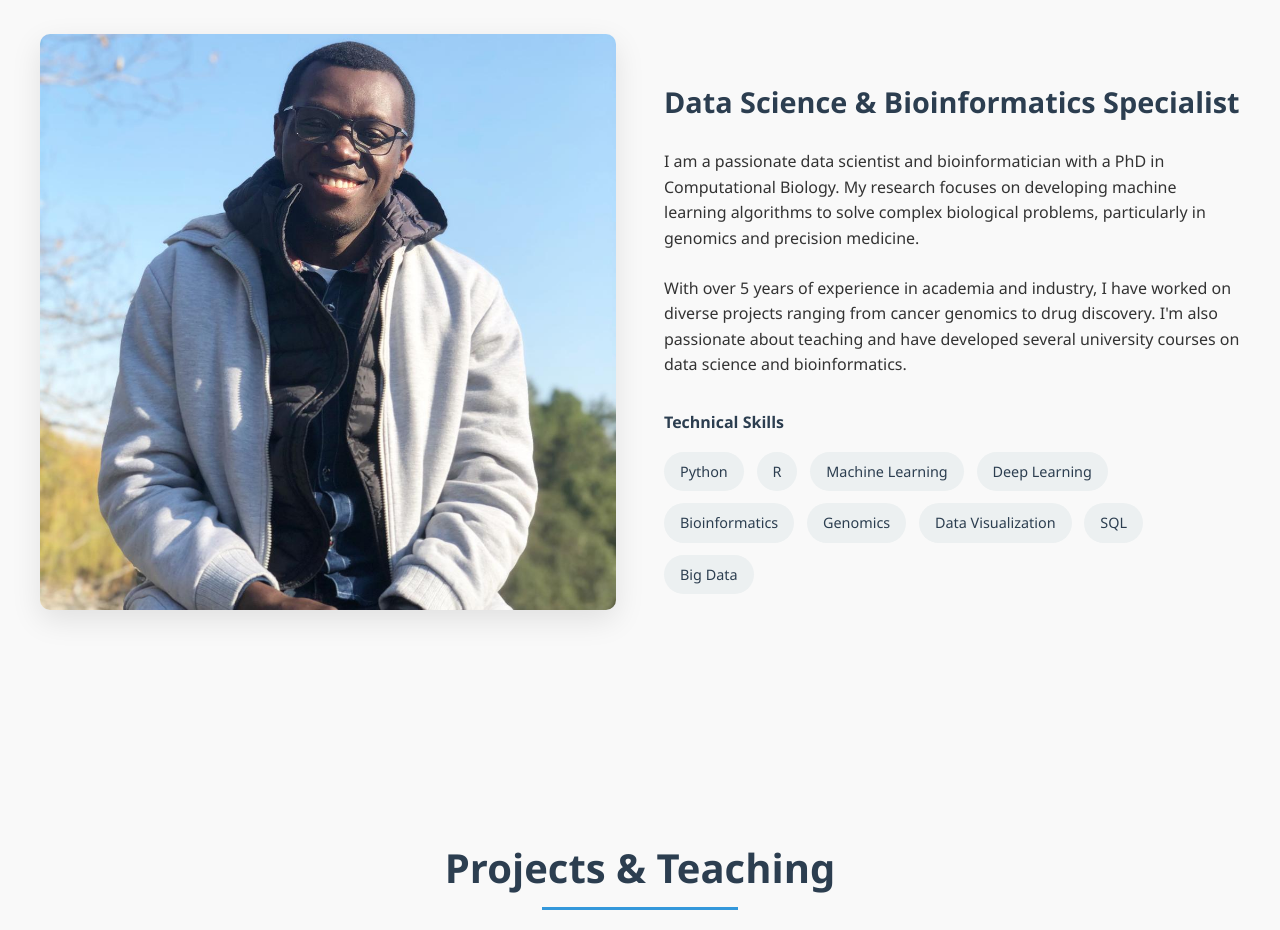
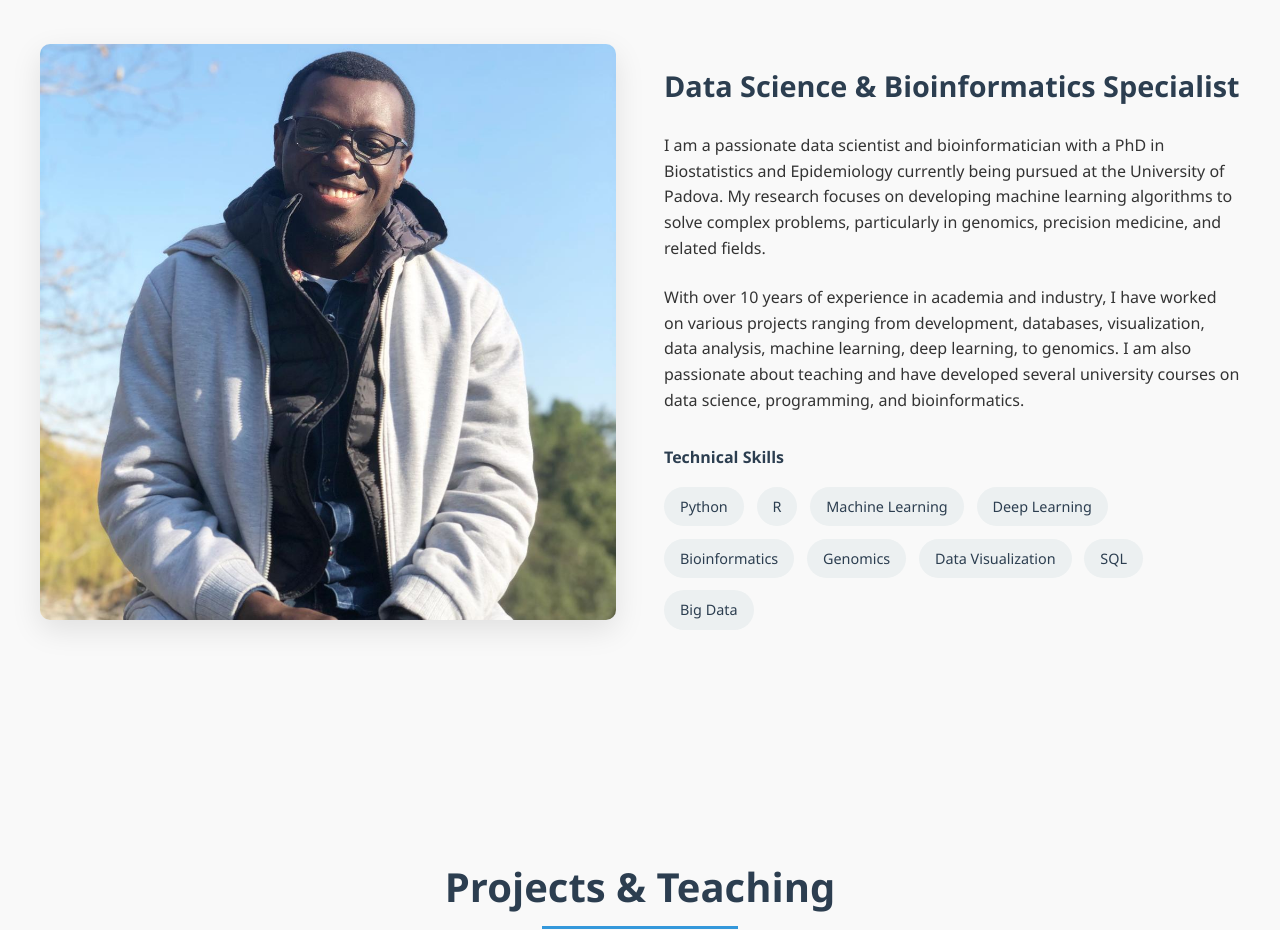
Before and after one commit to Onesime243/onesime_mbulayi.github.io, a plain HTML site: page index.html in a window 1280 px wide. Shown: the part 1120-2050 px from the top of the page. Drawn offline with Linux system fonts and the light colour scheme.

Commit message:
Update index.html

```diff
--- a/index.html
+++ b/index.html
@@ -821,8 +821,8 @@
                 <div class="about-text">
                     <div class="lang-en">
                         <h3>Data Science & Bioinformatics Specialist</h3>
-                        <p>I am a passionate data scientist and bioinformatician with a PhD in Computational Biology. My research focuses on developing machine learning algorithms to solve complex biological problems, particularly in genomics and precision medicine.</p>
-                        <p>With over 5 years of experience in academia and industry, I have worked on diverse projects ranging from cancer genomics to drug discovery. I'm also passionate about teaching and have developed several university courses on data science and bioinformatics.</p>
+                        <p>I am a passionate data scientist and bioinformatician with a PhD in Biostatistics and Epidemiology currently being pursued at the University of Padova. My research focuses on developing machine learning algorithms to solve complex problems, particularly in genomics, precision medicine, and related fields.</p>
+                        <p>With over 10 years of experience in academia and industry, I have worked on various projects ranging from development, databases, visualization, data analysis, machine learning, deep learning, to genomics. I am also passionate about teaching and have developed several university courses on data science, programming, and bioinformatics.</p>
 
                         <div class="skills">
                             <h4>Technical Skills</h4>
```
